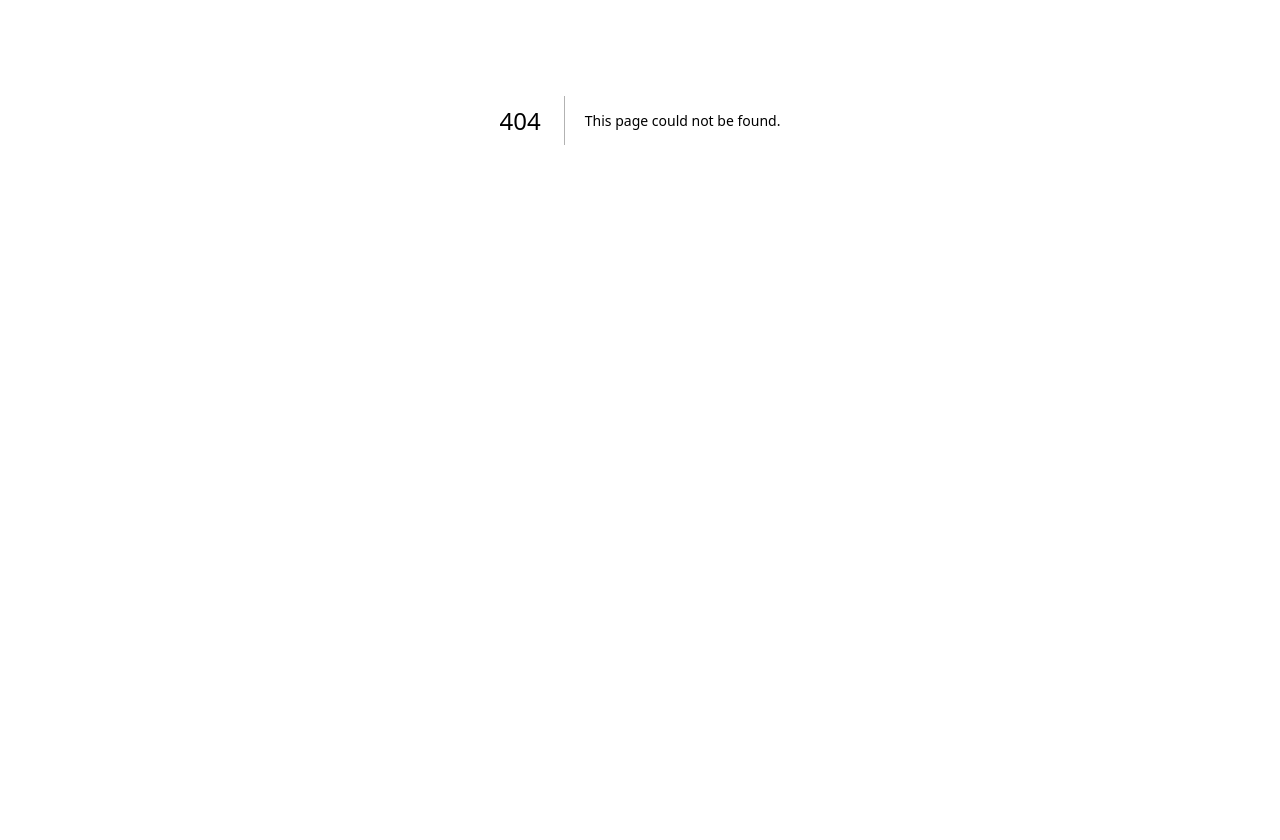
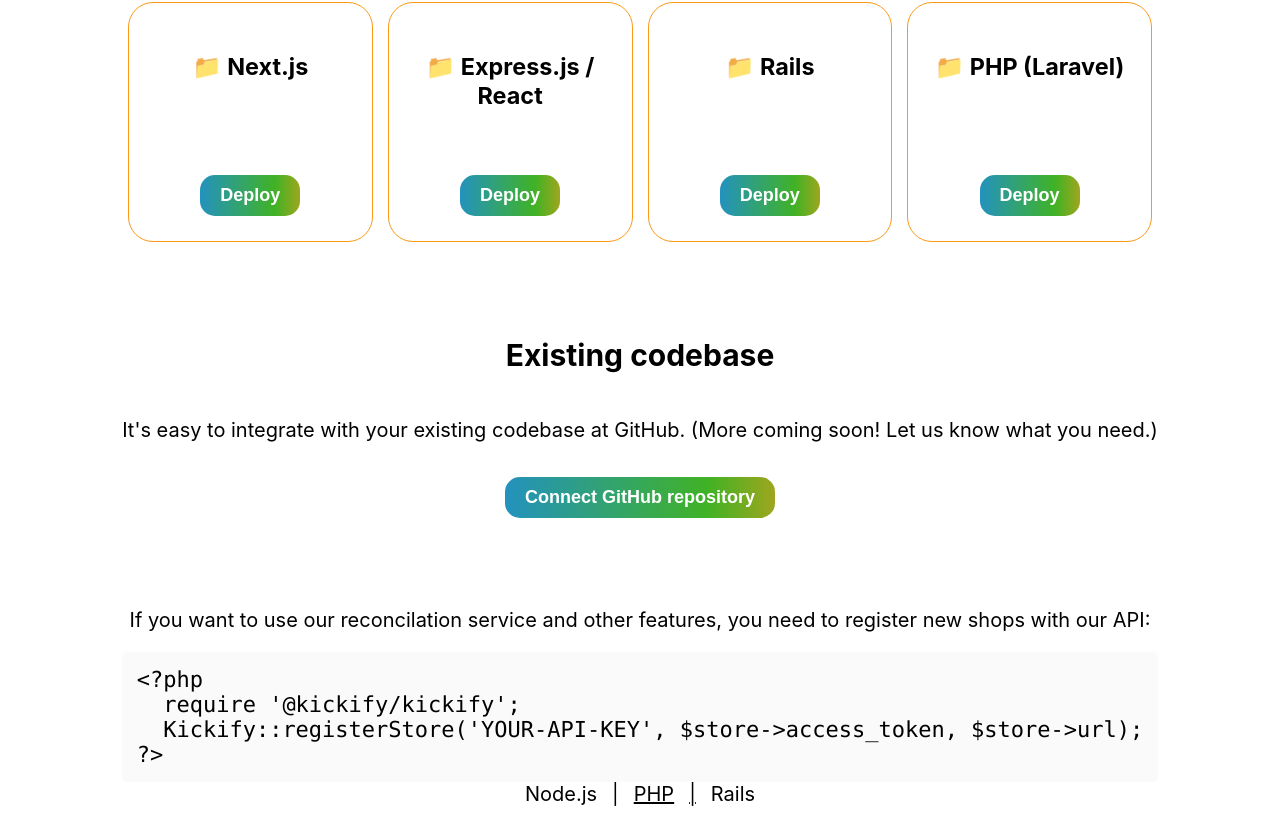
Before and after one commit to Bettelstab/kickify-io, a Next.js app: page /get-started/php in a window 1280 px wide. Before the commit this address had no page. Shown: the part 280-1120 px from the top of the page. Before the commit the page ends 800 px from the top, so only its background shows below. Built offline with nearby package versions, Linux system fonts and the light colour scheme.

Commit message:
Add tracked code tabs for rails and php

```diff
--- a/pages/get-started/GetStarted.module.css
+++ b/pages/get-started/GetStarted.module.css
@@ -6,6 +6,14 @@
   font-family: Menlo, Monaco, Lucida Console, Liberation Mono, DejaVu Sans Mono,
     Bitstream Vera Sans Mono, Courier New, monospace;
   white-space: pre-wrap;
+}
+
+.existingCodebaseSection {
+  padding-top: 40px;
+}
+
+.codeSection {
+  padding-top: 40px;
 }
 
 .templates {
--- a/pages/get-started/Tab.tsx
+++ b/pages/get-started/Tab.tsx
@@ -10,7 +10,7 @@ type Props = {
 
 export default function Tab({ title, id, isActive }: Props) {
   return (
-    <Link className={classNames(styles.tab, isActive && styles.activeTab)} href={`/get-started-${id}`}>
+    <Link className={classNames(styles.tab, isActive && styles.activeTab)} href={`/get-started/${id}/#code`}>
       {title}
     </Link>
   );
--- /dev/null
+++ b/pages/get-started/code.ts
@@ -0,0 +1,12 @@
+export default {
+  node: `import { registerStore } from '@kickify/kickify';
+
+await registerStore('YOUR-API-KEY', store.accessToken, store.url);`,
+  rails: `require '@kickify/kickify'
+
+Kickify.register_store('YOUR-API-KEY', store.access_token, store.url)`,
+  php: `<?php
+  require '@kickify/kickify';
+  Kickify::registerStore('YOUR-API-KEY', $store->access_token, $store->url);
+?>`,
+};
--- a/pages/get-started/index.tsx
+++ b/pages/get-started/index.tsx
@@ -5,9 +5,16 @@ import BasicPage from "/components/basic-page";
 import styles from "./GetStarted.module.css";
 import Template from "./Template";
 import Tab from "./Tab";
+import code from "./code";
 
-export default function GetStarted() {
-  const [openTab, setOpenTab] = React.useState(1);
+type Tab = "node" | "php" | "rails";
+
+type Props = {
+  openTab?: Tab;
+};
+
+export default function GetStarted({ openTab = "node" }: Props) {
+  // const [openTab, setOpenTab] = React.useState<Tab>("node");
 
   return (
     <BasicPage title="Get started" description="Examples of how to use our API">
@@ -24,7 +31,7 @@ export default function GetStarted() {
         <Template id="php" title="PHP (Laravel)" />
       </div>
 
-      <h2>Existing codebase</h2>
+      <h2 className={styles.existingCodebaseSection}>Existing codebase</h2>
       <p>
         It&apos;s easy to integrate with your existing codebase at GitHub. (More
         coming soon! Let us know what you need.)
@@ -32,20 +39,17 @@ export default function GetStarted() {
       <Link href="/signup/github" className={styles.github}>
         <button>Connect GitHub repository</button>
       </Link>
-      <p>
+      <p id="code" className={styles.codeSection}>
         If you want to use our reconcilation service and other features, you
         need to register new shops with our API:
       </p>
       <code className={styles.code}>
-        {`import { registerStore } from '@kickify/kickify';
-
-await registerStore('YOUR-API-KEY', store.accessToken, store.url);
-    `}
+        { code[openTab] }
       </code>
       <div className={styles.tabs}>
-        <Tab title="Node.js" id="node" isActive />
-        <Tab title="PHP" id="php" />
-        <Tab title="Rails" id="rails" />
+        <Tab title="Node.js" id="node" isActive={openTab == "node"} />
+        <Tab title="PHP" id="php" isActive={openTab == "php"} />
+        <Tab title="Rails" id="rails" isActive={openTab == "rails"} />
       </div>
 
       <div className={styles.startForFree}>
--- /dev/null
+++ b/pages/get-started/node/index.tsx
@@ -0,0 +1,5 @@
+import GetStarted from '../';
+
+export default function Node() {
+  return <GetStarted openTab="node" />;
+}
--- /dev/null
+++ b/pages/get-started/php/index.tsx
@@ -0,0 +1,5 @@
+import GetStarted from '../';
+
+export default function Php() {
+  return <GetStarted openTab="php" />;
+}
--- /dev/null
+++ b/pages/get-started/rails/index.tsx
@@ -0,0 +1,5 @@
+import GetStarted from '../';
+
+export default function Rails() {
+  return <GetStarted openTab="rails" />;
+}
--- a/pages/legal-notice/index.tsx
+++ b/pages/legal-notice/index.tsx
@@ -8,7 +8,7 @@ export default function LegalNotice() {
         Av. Torcuato Fernández Miranda 22, 6B <br />
         33203 Gijón, Spain
         </p>
-        Email: kickify@maxharz.de <br />
+        Email: admin@kickify.io <br />
         VAT: ESY8934987F
     </BasicPage>
 }
```
